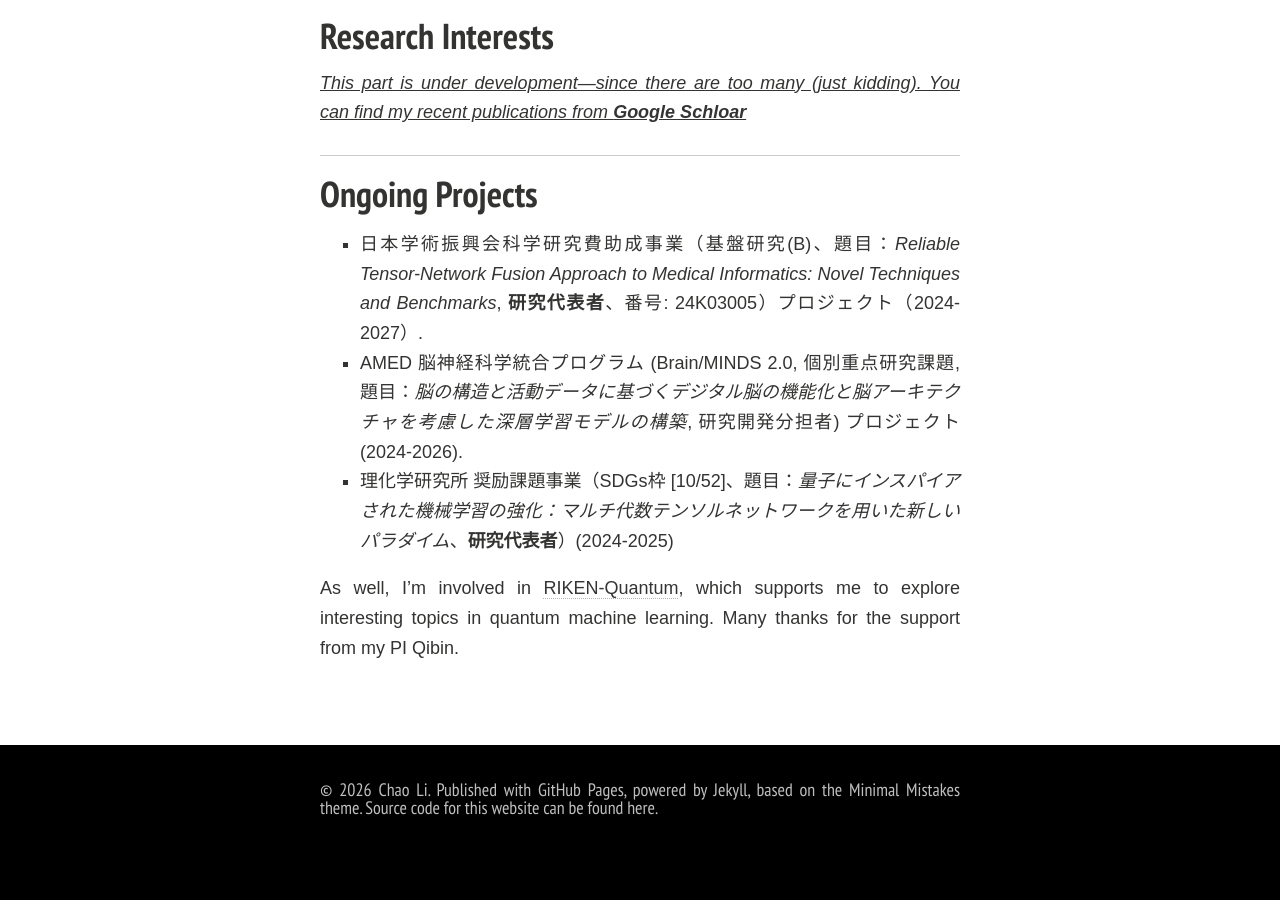
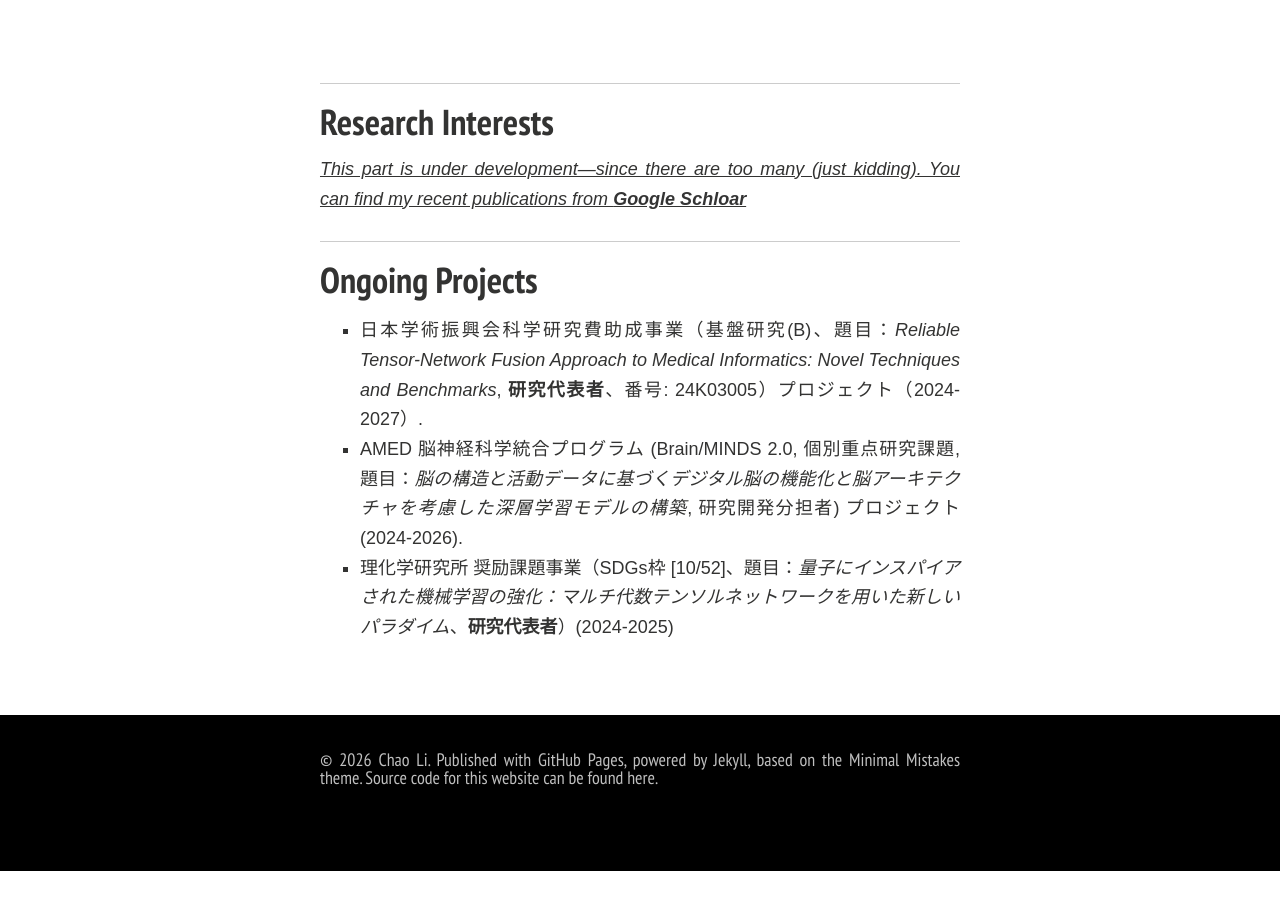
Before and after one commit to ChaoLiAtRIKEN/ChaoLiAtRIKEN.github.io, a Jekyll site: the page built from index.md, in a window 1280 px wide and 900 px high, scrolled down 1494 px. Built offline with Jekyll 4.4.1, drawn with Linux system fonts in a browser that asks for light colours; nearby versions of some CDN libraries; comment, search, counter and statistics services are not loaded; a style sheet for code colours, icons or effects is not loaded; after the commit the page ends 2365 px from its top, so only the background shows below that; some of the changed text lies outside the part shown.

Commit message:
Update index.md

```diff
--- a/index.md
+++ b/index.md
@@ -83,4 +85,5 @@ My current research focuses on practical problems that artificial intelligence f
 - AMED 脳神経科学統合プログラム (Brain/MINDS 2.0, 個別重点研究課題, 題目：*脳の構造と活動データに基づくデジタル脳の機能化と脳アーキテクチャを考慮した深層学習モデルの構築*, 研究開発分担者) プロジェクト (2024-2026).
 - 理化学研究所 奨励課題事業（SDGs枠 [10/52]、題目：*量子にインスパイアされた機械学習の強化：マルチ代数テンソルネットワークを用いた新しいパラダイム*、**研究代表者**）(2024-2025)
 
-As well, I'm involved in [RIKEN-Quantum](https://rq.riken.jp), which supports me to explore interesting topics in quantum machine learning. Many thanks for the support from my PI Qibin.
+
+<!-- As well, I'm involved in [RIKEN-Quantum](https://rq.riken.jp), which supports me to explore interesting topics in quantum machine learning. Many thanks for the support from my PI Qibin. -->
```
Also changed, not shown: other parts of index.md (+2 -0 lines).
